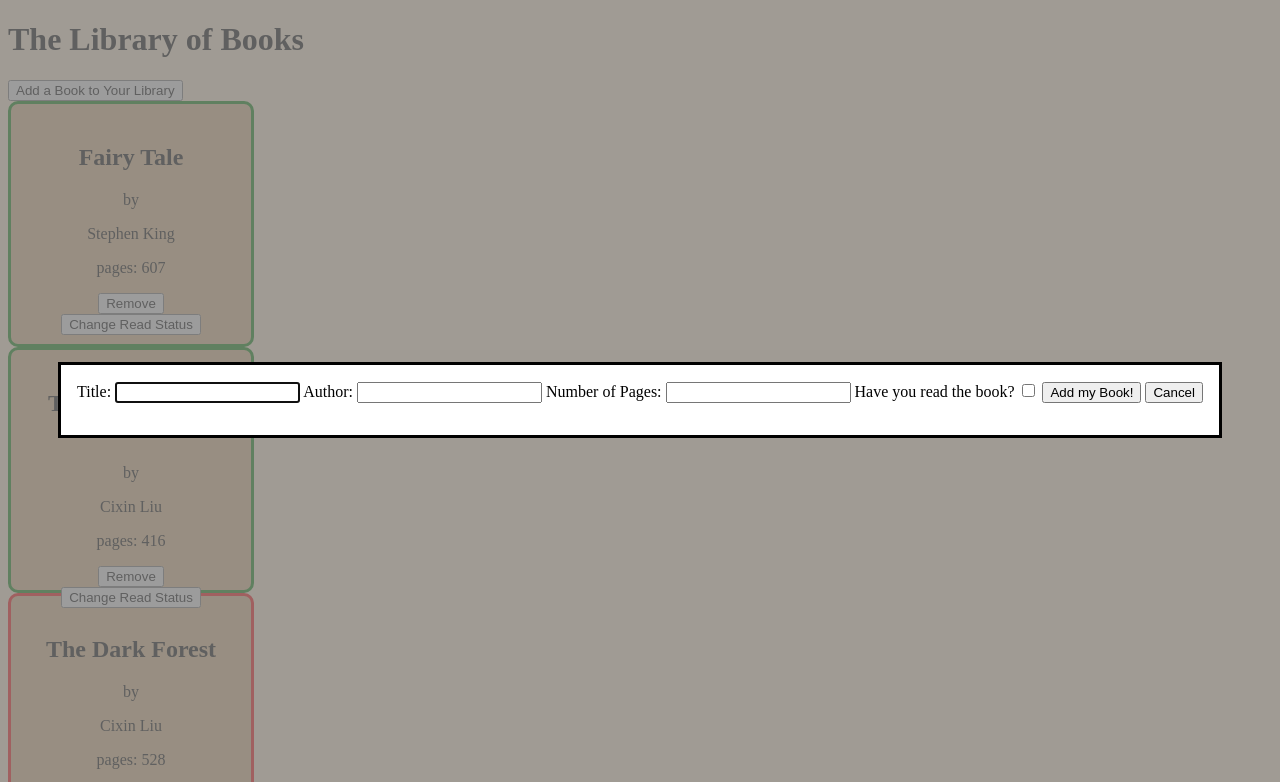
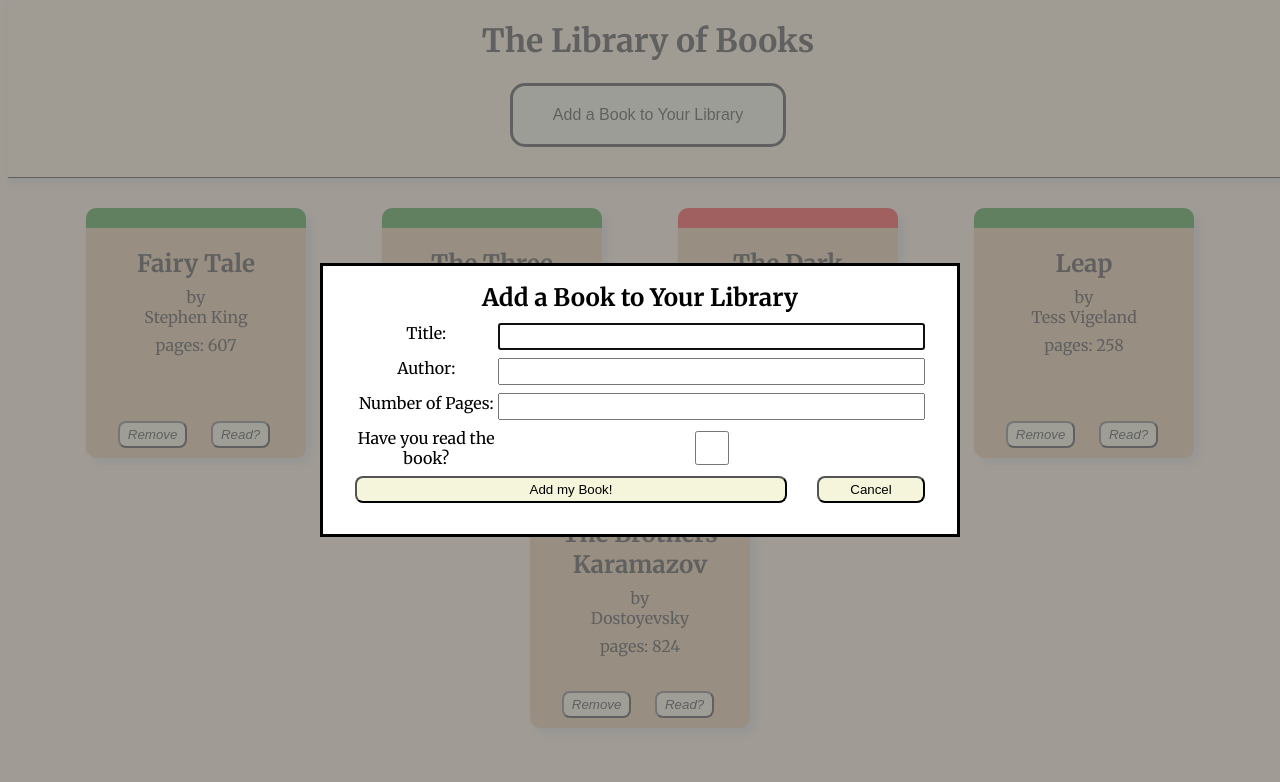
Before and after one commit to brimwell/LibraryProject, a plain HTML site: page index.html in a window 1280 px wide. Both pictures are taken after a click on the button "Add a Book to Your Library". Shown: the top 782 px of the page. Drawn offline with Linux system fonts and the light colour scheme.

Commit message:
Finish styling

```diff
--- a/index.html
+++ b/index.html
@@ -6,32 +6,43 @@
     <title>The Book Library</title>
     <link rel="stylesheet" href="style.css">
     <script src="script.js" defer></script>
+    <link rel="preconnect" href="https://fonts.googleapis.com">
+    <link rel="preconnect" href="https://fonts.gstatic.com" crossorigin>
+    <link href="https://fonts.googleapis.com/css2?family=Merriweather:ital,wght@0,400;0,700;1,400&display=swap" rel="stylesheet">
 </head>
 <body>
+    <header>
         <h1>The Library of Books</h1>
 
         <dialog>
+            <h2>Add a Book to Your Library</h2>
             <form action="#" method="post">
+                <div class="entry">
                     <label for="title">Title:</label>
                     <input id="title" type="text" name="title" required>
-
+                </div>
+                <div class='entry'>
                     <label for="author">Author:</label>
                     <input id="author" type="text" name="author" required>
-
+                </div>
+                <div class="entry">
                     <label for="pages">Number of Pages:</label>
                     <input id="pages" type="number" name="pages" required>
-
+                </div>
+                <div class="entry">
                     <label for="read">Have you read the book?</label>
                     <input id="read" type="checkbox" name="read">
-
+                </div>
+                <div class="entryBtn">
                     <button class="submit">Add my Book!</button>
                     <button class="cancel">Cancel</button>
-
+                </div>
                 <p class="errorMsg"></p>
             </form>
+        </dialog>
 
-    </dialog>
         <button class="addBook">Add a Book to Your Library</button>
+    </header>
 
     <main class="library">
 
--- a/script.js
+++ b/script.js
@@ -68,13 +68,16 @@ function displayLibrary () {
             div.classList.add('notRead');
         };
 
+        const btnDiv = document.createElement('aside');
+        btnDiv.classList.add('btnWrapper');
+
         const btn1 = document.createElement('button');
         btn1.classList.add('remove');
         btn1.textContent = 'Remove';
 
         const btn2 = document.createElement('button');
         btn2.classList.add('toggleRead');
-        btn2.textContent = 'Change Read Status';
+        btn2.textContent = 'Read?';
 
 
         main.appendChild(div);
@@ -82,13 +85,14 @@ function displayLibrary () {
         div.appendChild(p);
         div.appendChild(p2);
         div.appendChild(p3);
-        div.appendChild(btn1);
-        div.appendChild(btn2);
+        div.appendChild(btnDiv);
+        btnDiv.appendChild(btn1);
+        btnDiv.appendChild(btn2);
     };
     let removeBtn = document.querySelectorAll('.remove');
     removeBtn.forEach((button) => {
         button.addEventListener('click', (event) => {
-            let arrayNum = event.srcElement.parentElement.id;
+            let arrayNum = event.srcElement.parentElement.parentElement.id;
             myLibrary.splice(arrayNum, 1);
             displayLibrary();
         });
@@ -96,7 +100,7 @@ function displayLibrary () {
     let readBtn = document.querySelectorAll('.toggleRead');
     readBtn.forEach((button) => {
         button.addEventListener('click', (e) => {
-            let selectedBk = e.srcElement.parentElement;
+            let selectedBk = e.srcElement.parentElement.parentElement;
             if (selectedBk.className === 'card read') {
                 selectedBk.className = 'card notRead';
             } else {
@@ -135,7 +139,7 @@ submitButton.addEventListener('click', (event) => {
         dialog.close();
     } else {
         let errorMsg = form.querySelector('p');
-        errorMsg.textContent = 'You need to fill out completely to add a book to your library.';
+        errorMsg.textContent = 'You need to fill out Title, Authoir, & Number of Pages to add a book to your library.';
     };
 });
 
--- a/style.css
+++ b/style.css
@@ -1,25 +1,161 @@
+* {
+    box-sizing: border-box;
+
+}
+
+h2, p {
+    margin: 0;
+}
+
 body {
     background-color: blanchedalmond;
+    font-family:'Merriweather', serif;
+}
+
+header {
+    text-align: center;
+    margin-bottom: 50px;
+    position: fixed;
+    top: 0px;
+    width: 100%;
+    background-color: blanchedalmond;
+    padding: 0px 0px 30px 0px;
+    z-index: 1;
+    border-bottom: 1px solid black;
+    box-shadow: 0px 5px 5px lightgray;
+}
+
+.addBook {
+    background-color: beige;
+    padding: 20px 40px;
+    border: 3px solid black;
+    border-radius: 15px;
+    font-size: 1rem;
+}
+
+.addBook:hover {
+    background-color: black;
+    color: beige;
+}
+
+main {
+    position: relative;
+    top: 200px;
+    padding: 0px 50px;
+
+    display: flex;
+    flex-wrap: wrap;
+    gap: 20px;
+    justify-content: space-around;
 }
 
 .card {
-    width: 200px;
-    height: 200px;
+    width: 220px;
+    height: 250px;
     background-color: burlywood;
     border-radius: 10px;
     text-align: center;
     padding: 20px;
+    box-shadow:  5px 5px 10px lightgray;
+    position: relative;
+}
+
+.card h2 {
+    margin-bottom: 0.5rem;
+}
+
+.card .author {
+    margin-bottom: 0.5rem;
 }
 
 .read {
-    border: 3px solid green;
+    border-top: 20px solid green;
 }
 
 .notRead {
-    border: 3px solid red;
+    border-top: 20px solid red;
 }
+
+.card button {
+    padding: 0.25rem 0.5rem;
+    font-style: italic;
+    border-radius: 8px;
+    background-color: beige;
+}
+
+.card button:hover {
+    color: white;
+    background-color: black;
+}
+
+.btnWrapper {
+    position: absolute;
+    bottom: 10px;
+    width: 80%;
+
+    display: flex;
+    justify-content: space-around;
+}
+
+/* Styling for Form Dialog  */
 
 ::backdrop {
     background-color: gray;
     opacity: 0.75;
 }
+
+dialog {
+    width: 50%;
+}
+
+dialog h2 {
+    margin-bottom: 10px;
+}
+
+.entry {
+    display: grid;
+    grid-template-columns: 1fr 3fr;
+
+    margin: 0.5rem 1rem;
+    overflow: hidden;
+}
+
+.entryBtn {
+    display: grid;
+    grid-template-columns: 4fr 1fr;
+    gap: 30px;
+    margin: 0.5rem 1rem;
+}
+
+.entryBtn button {
+    background-color: beige;
+    border-radius: 8px;
+    padding: 0.25rem 0px;
+}
+
+.entryBtn button:hover {
+    background-color: black;
+    color: white;
+}
+
+form p {
+    color: red;
+    font-size: 0.75rem;
+    margin: 15px 1rem;
+}
+
+input {
+    padding: 0.25rem 0.5rem;
+}
+
+/* Chrome, Safari, Edge, Opera */
+input::-webkit-outer-spin-button,
+input::-webkit-inner-spin-button {
+  -webkit-appearance: none;
+  margin: 0;
+}
+
+/* Firefox */
+input[type=number] {
+  -moz-appearance: textfield;
+}
```
Also changed, not shown: 1 other file. Lines whose indentation alone changed are shown as unchanged.
